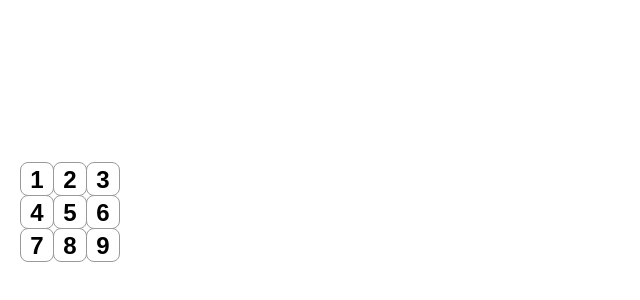
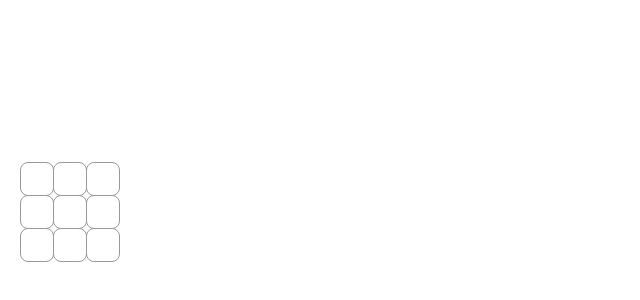
Before and after one commit to ChumboMJ/TicTacReact, a React (Vite) app: page / in a window 1280 px wide. Shown: the part 208-508 px from the top of the page, without its empty margins (0-640 px from the left). Built offline with nearby package versions, Linux system fonts and the light colour scheme.

Commit message:
Set up the square component to use a state variable, update the handleClick() function to set the value to "X", and remove the value prop from both Square()'s signature and each of the individual Squares on the board. This redualts in a board where each box will display and "X" when it is clicked.

```diff
--- a/src/App.jsx
+++ b/src/App.jsx
@@ -1,8 +1,11 @@
+import { useState } from 'react';
 import './tictactoe.css'
 
-function Square({ value }) {
+function Square() {
+    const [value, setValue] = useState(null);
+
     function handleClick() {
-        console.log('clicked!');
+        setValue('X');
     };
 
     return (
@@ -17,19 +20,19 @@
     return (
         <>
             <div className="board-row">
-                <Square value="1" />
-                <Square value="2" />
-                <Square value="3" />
+                <Square />
+                <Square />
+                <Square />
             </div>
             <div className="board-row">
-                <Square value="4" />
-                <Square value="5" />
-                <Square value="6" />
+                <Square />
+                <Square />
+                <Square />
             </div>
             <div className="board-row">
-                <Square value="7" />
-                <Square value="8" />
-                <Square value="9" />
+                <Square />
+                <Square />
+                <Square />
             </div>
         </>
     );
```
